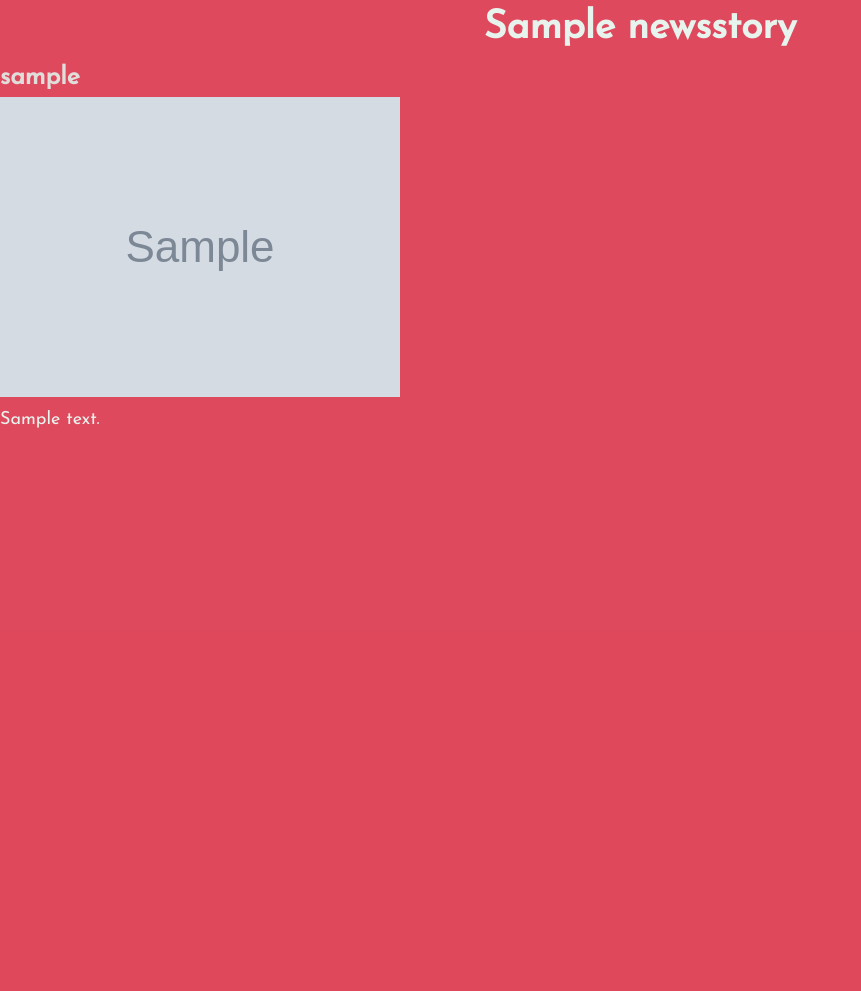
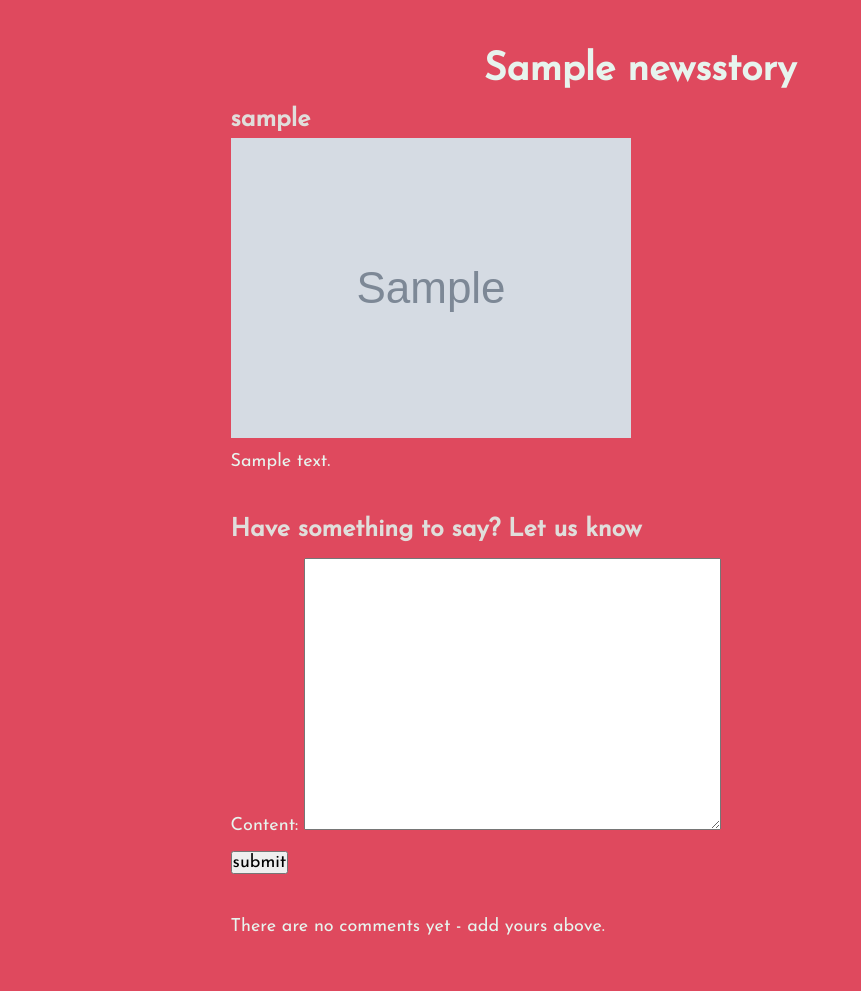
Before and after one commit to caoimhejyoti/news_glorious_news, a Django app: page /news/1/ in a window 1280 px wide. Shown: the part 169-1160 px from the top of the page, without its empty margins (0-861 px from the left). Before the commit the page ends 597 px from the top, so only its background shows below. Run offline with Django 4.2, Linux system fonts and the light colour scheme; tables that the repository leaves empty hold one stand-in row (values such as "Sample post"); grey boxes marked "Sample" are stand-in pictures; parts of the project's set-up code (start-up, migrations or seed data) failed here and were passed over; some web fonts are replaced.

Commit message:
initial storycomments html added to story template

```diff
--- a/she_codes_news/news/templates/news/story.html
+++ b/she_codes_news/news/templates/news/story.html
@@ -6,17 +6,38 @@
 {% endblock %}
 
 {% block content %}
-<div id="story-wrapper">
+<main class="constrained-container">
+  {% comment %} Story {% endcomment %}
+  <section id="story-wrapper">
     <h2>{{ story.title }}</h2>
     <h4>{{ story.author }}</h4>
     <div id="story-content">
       {% if story.image %}
         <img src="{{ story.image }}" />
-    {%else%}
-      {% comment %} <img src="{{% static '/news/images/placeholder-5.jpg' %}}" /> {% endcomment %}
       {% endif %}
       {{ story.content|linebreaks }}
     </div>
-</div>
+  </section>
+  <br>
+  {% comment %} COMMENTS {% endcomment %}
+  <section class="comment-form">
+    <h4> Have something to say? Let us know </h4>
+    <form action = "{% url "news:addComment" story.id %}" method = "post">
+      {% csrf_token %}
+      {{form.as_p}}
+      <input type="submit" value="submit">
+    </form>
+  </section>
+  <br>
+  <section class="comment-display">
+    {% if story.comment%}
+      <p>if there are comments you should see them here</p>
+      {{story.comment.content}}
+      {{story.comment.author}}
+    {% else %}
+      <p>There are no comments yet - add yours above.</p>
+    {% endif %}
+  </section>
+</main>
 
 {% endblock %}
```
Lines whose indentation alone changed are shown as unchanged.
